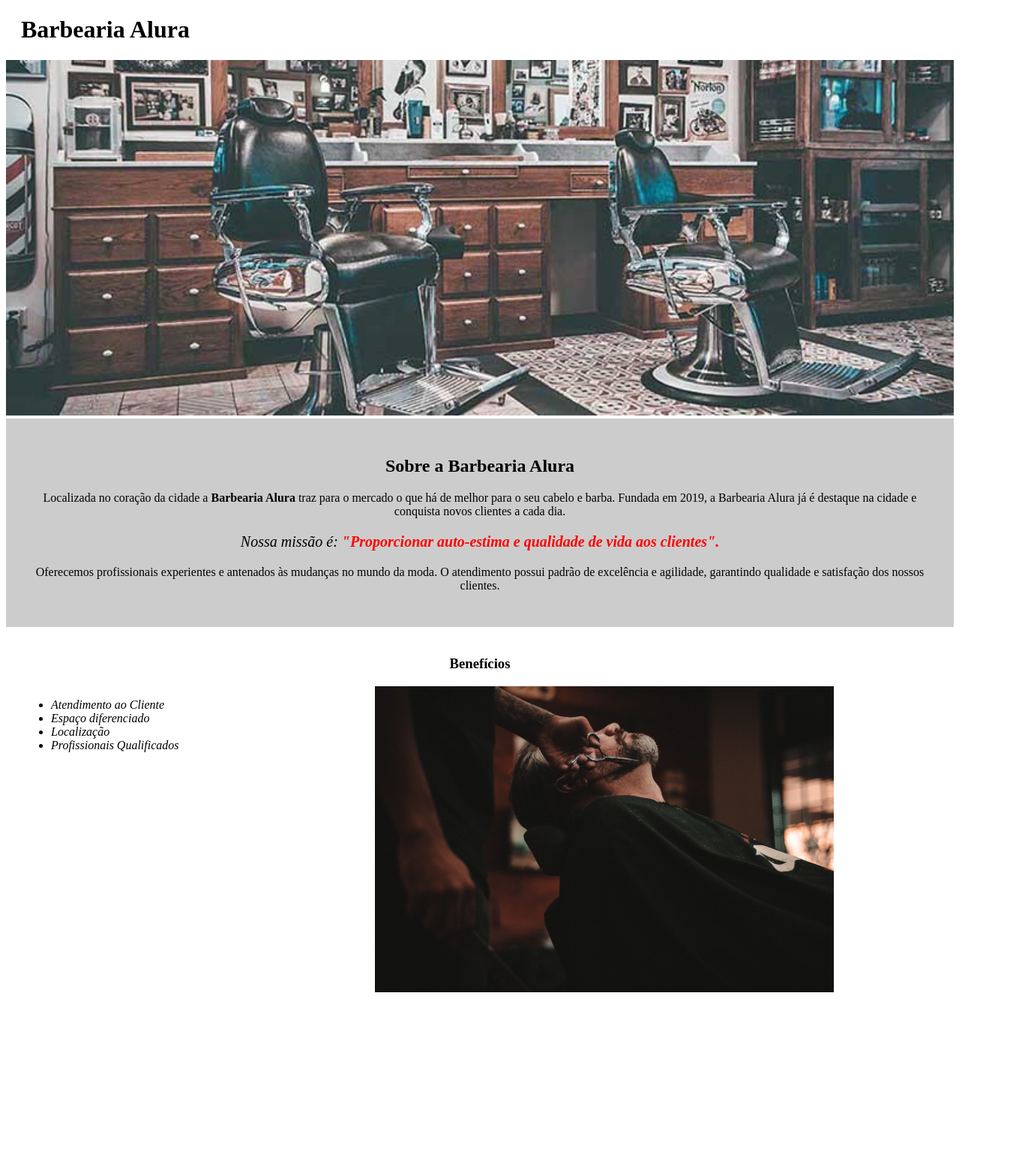
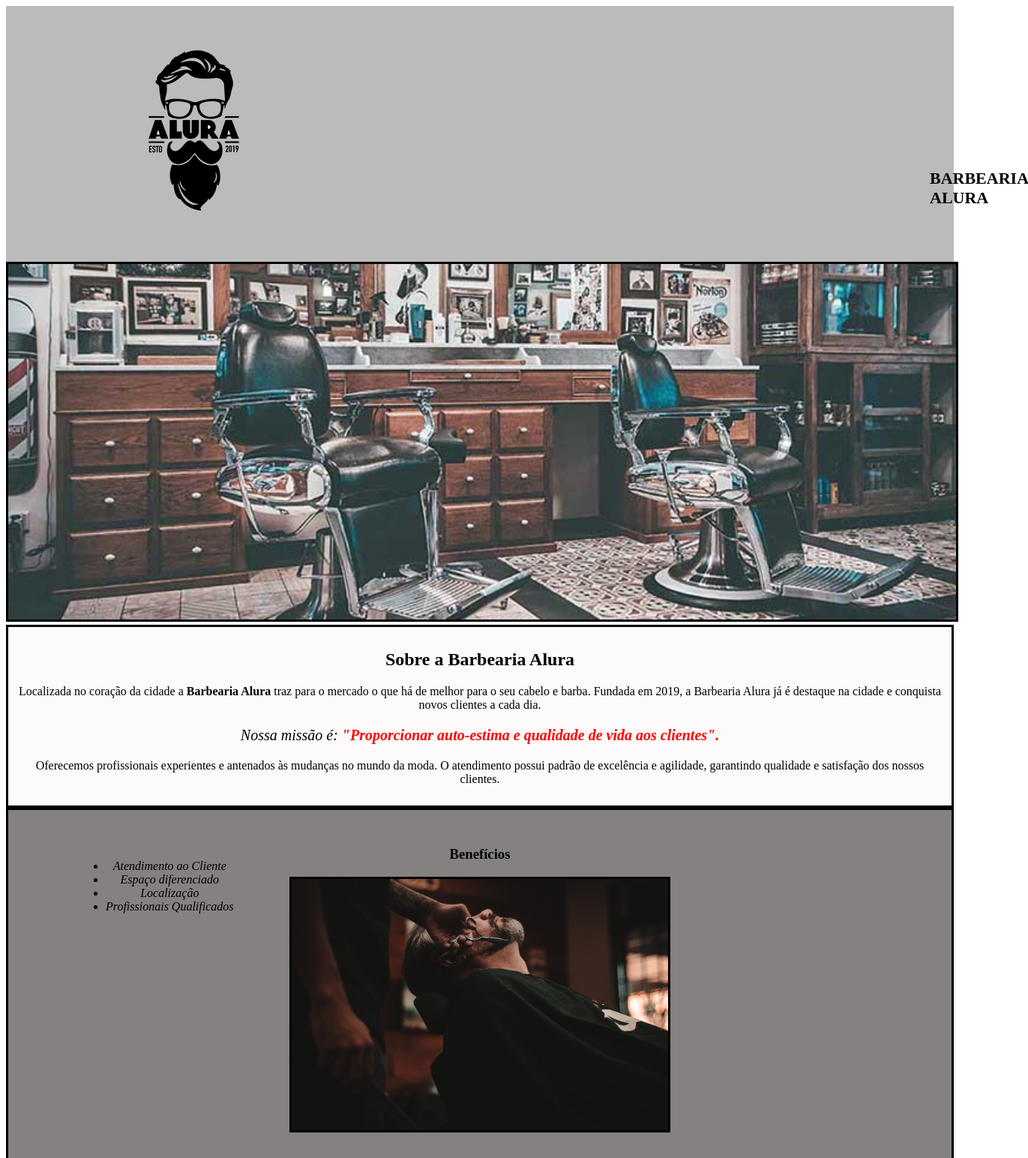
Before and after one commit to MateusFil/Barbershop-Project, a plain HTML site: page index.html in a window 1280 px wide. Shown: the top 1544 px of the page at 75% size, 1371 px wide, since content can reach past the window. Before the commit the page ends 1355 px from the top, so only its background shows below. Drawn offline with Linux system fonts and the light colour scheme.

Commit message:
Página Principal atualizada.
Foram adicionados imagens de logo.
Adicionado Footer.
E alteração no cabeçalho.

```diff
--- a/index.html
+++ b/index.html
@@ -4,11 +4,22 @@
 		<meta charset="UTF-8">
 		<title>Barbearia Alura</title>
 		<link rel="stylesheet" href="style.css">
+		<link rel="stylesheet" href="reset.css">
 	</head>
 
 	<body>
 		<header>
-			<h1 class="titulo-principal">Barbearia Alura</h1>
+			<div class="caixa">
+				<h1><img src="logo.png"></h1>
+
+				<nav>
+					<ul style=>
+						<li ><a href="index.html">Barbearia Alura</a></li>
+					</ul>
+				</nav>
+
+
+			</div>
 		</header>
 		<img id="banner" src="banner.jpg">
 		<div class="principal">
@@ -33,5 +44,9 @@
 
 			<img src="beneficios.jpg" class="imagembeneficios">
 		</div>
+		<footer>
+			<img src="logo-branco.png">
+			<p class="copyright">&copy;Copyright Barbearia Alura</p>
+		</footer>
 	</body>
 </html>
--- a/style.css
+++ b/style.css
@@ -1,20 +1,57 @@
-body {
+
+header{
+  background-color: #bbbbbb;
+  padding: 20px 0;
 
 }
 
+.caixa {
+  width: 940px;
+  position: relative;
+  margin: 0 auto;
+
+}
+
+nav {
+  position: absolute;
+   top: 110px;
+   right: 0;
+
+}
+
+
+
+nav li {
+  display: inline;
+
+
+
+}
+
+nav a {
+  text-transform: uppercase;
+    color: black;
+    font-weight: bold;
+    font-size: 22px;
+    text-decoration: none;
+}
+
+
+
 #banner{
  width:100%;
+ border: solid;
+
 
 }
 
 .principal {
-  background:#CCCCCC;
-  padding: 30px;
+  background:#f7f3f370;
+  padding: 10px;
+  border: solid;
   }
 
-.titulo-principal {
-  padding-left: 20px;
-}
+
 
 .titulo-centralizado{
 	text-align: center;
@@ -37,19 +74,45 @@ em strong {
 }
 
 .beneficios {
-  background:#FFFFFF;
-  padding: 20px;
+  background:#868181;
+  padding: 30px 10%;
+  position: relative;
+  text-align: center;
+  border: solid;
 }
 
 
 ul {
-  display:inline-block;
-  vertical-align: top;
-  width: 20%;
-  margin-right:15%;
+  box-sizing: border-box;
+  position: absolute;
+  top: 50px;
+  left: 90px;
+
+
+
+
 
 }
 
 .imagembeneficios {
   width: 50%;
+  border: solid;
+
+
+
+
 }
+
+footer {
+  text-align: center;
+  background: url(bg.jpg);
+  padding: 50px 0;
+  border: solid;
+}
+
+.copyright{
+  color:#ffffff;
+  font-size: 13px;
+  margin: 20px 0 0;
+
+}
```
